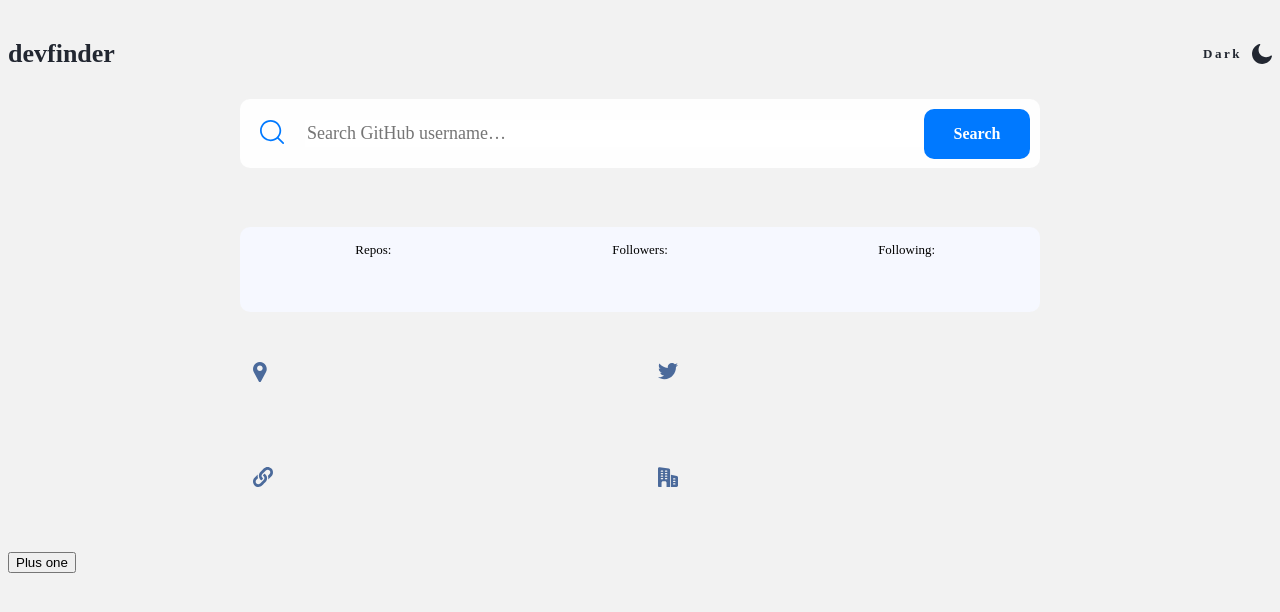
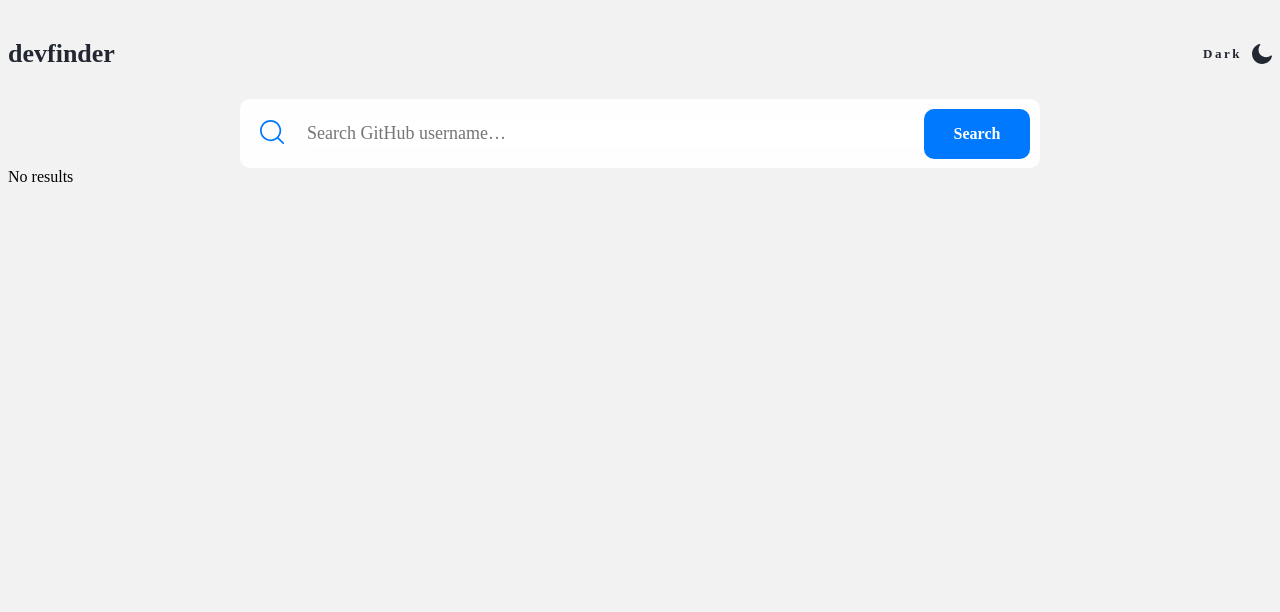
Before and after one commit to DaranDachte/GitHub_user_search_app, a React (Vite) app: page / in a window 1280 px wide. Shown: the top 612 px of the page. Built offline with nearby package versions, Linux system fonts and the light colour scheme; no server answers.

Commit message:
search form was fixed

```diff
--- a/src/App.tsx
+++ b/src/App.tsx
@@ -1,7 +1,6 @@
 import Header from "./components/Header/Header";
 import Form from "./components/Form/Form";
 import UserInfo from "./components/UserInfo/UserInfo";
-
 import { ThemContextProvider } from "./contexts/ThemContext";
 import { CountContextProvider } from "./contexts/CountContext";
 import { useEffect, useState } from "react";
@@ -9,15 +8,20 @@ import { useEffect, useState } from "react";
 function App() {
   const [user, setUser] = useState<UserType | null>(null);
   const [userInput, setUserInput] = useState("");
-  useEffect(() => {
-    FetchUser(userInput);
-  }, [userInput]);
+  const [isNotFound, setIsNotFound] = useState(true);
+  //  useEffect(() => {
+  // FetchUser(userInput);
+  // }, [userInput]);
 
   const FetchUser = async (username: string) => {
     console.log(username);
     fetch(`https://api.github.com/users/${username}`)
-      .then((res) => res.json())
-      .then(setUser);
+      .then((res) => {
+        return res.json();
+
+        console.log(res);
+      })
+      .then((res) => setUser(res));
   };
   return (
     <ThemContextProvider>
@@ -28,7 +32,8 @@ function App() {
           setUserInput={setUserInput}
           FetchUser={FetchUser}
         />
-        <UserInfo user={user} />
+        {user?.id ? <UserInfo user={user} /> : null}
+        {isNotFound && "No results"}
       </CountContextProvider>
     </ThemContextProvider>
   );
```
